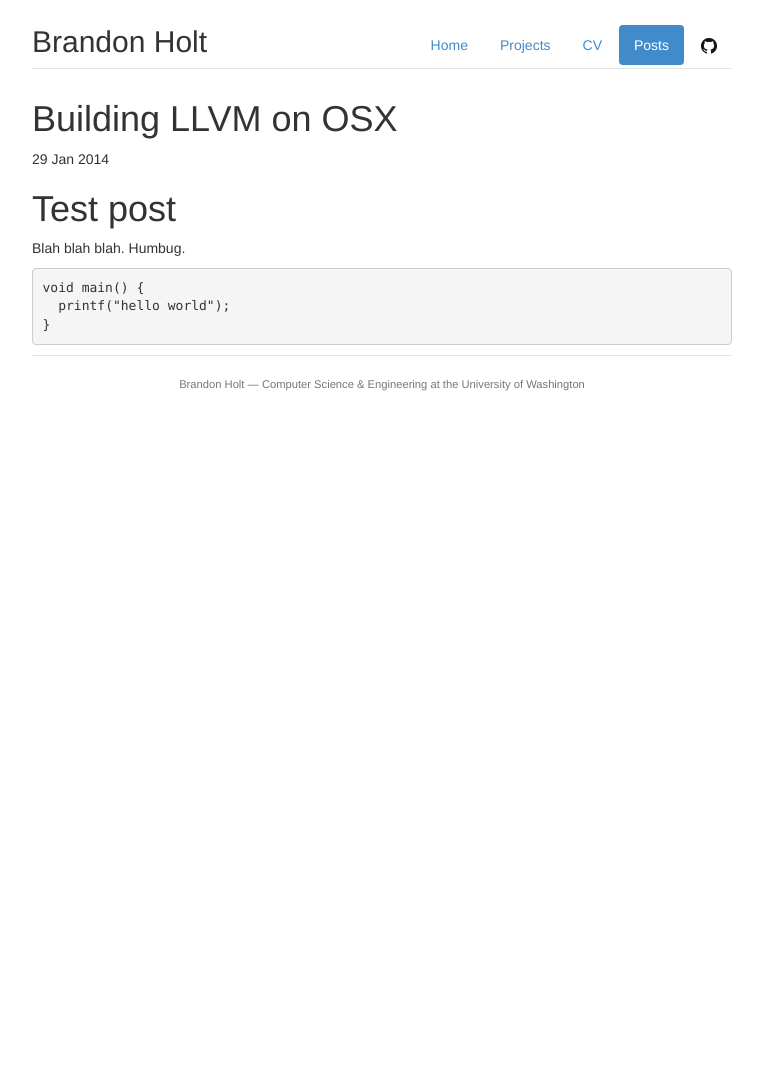
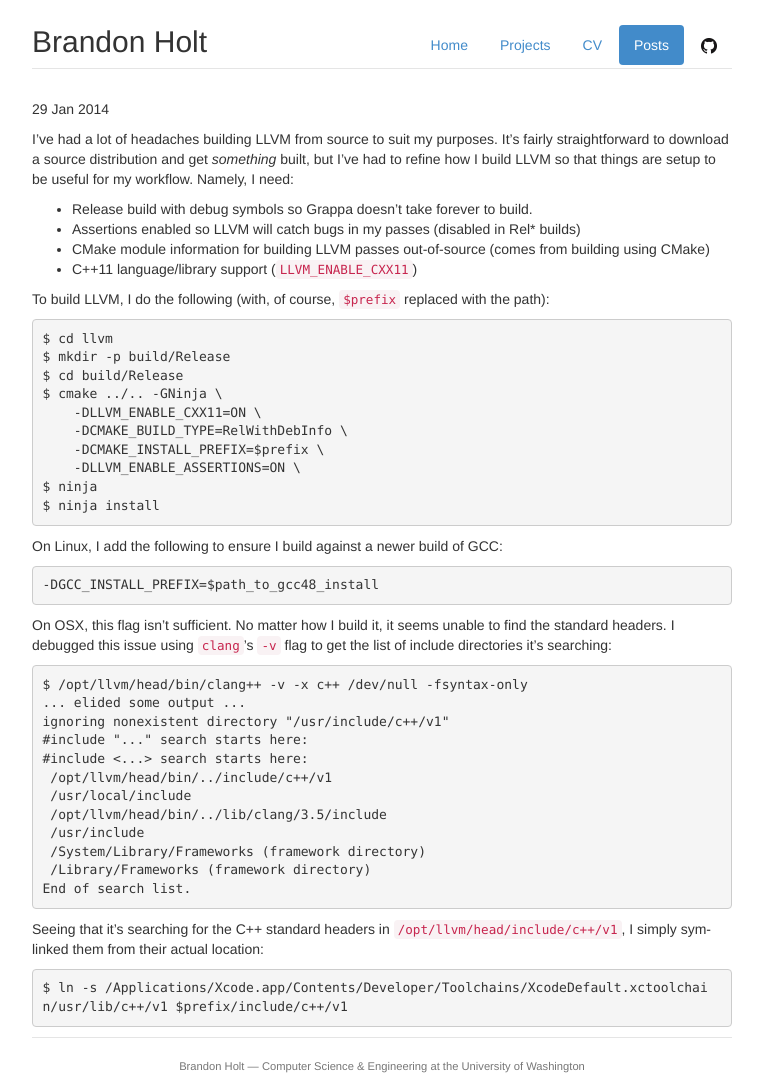
Before and after one commit to nelsonje/nelsonje.github.io, a Jekyll site: the page built from _posts/2014-01-29-building-llvm.md, in a window 1280 px wide. Shown: the whole page, without its empty margins (258-1021 px from the left). Built offline with Jekyll 4.4.1, drawn with Linux system fonts in a browser that asks for light colours; Markdown is read by kramdown in place of the engine named in the settings; before the commit the page ends 900 px from its top, so only the background shows below that.

Commit message:
write llvm building post

````diff
--- a/_posts/2014-01-29-building-llvm.md
+++ b/_posts/2014-01-29-building-llvm.md
@@ -1,16 +1,56 @@
 ---
 layout: post
-title: Post
-subtitle: Building LLVM on OSX
+title: Building LLVM on OSX
 description: Notes from how I've built LLVM to be most useful for me.
 ---
 
-# Test post
+I've had a lot of headaches building LLVM from source to suit my purposes. It's fairly straightforward to download a source distribution and get *something* built, but I've had to refine how I build LLVM so that things are setup to be useful for my workflow. Namely, I need:
 
-Blah blah blah. Humbug.
+- Release build with debug symbols so Grappa doesn't take forever to build.
+- Assertions enabled so LLVM will catch bugs in my passes (disabled in Rel* builds)
+- CMake module information for building LLVM passes out-of-source (comes from building using CMake)
+- C++11 language/library support (`LLVM_ENABLE_CXX11`)
 
-```cpp
-void main() {
-  printf("hello world");
-}
+To build LLVM, I do the following (with, of course, `$prefix` replaced with the path):
+
+```bash
+$ cd llvm
+$ mkdir -p build/Release
+$ cd build/Release
+$ cmake ../.. -GNinja \
+    -DLLVM_ENABLE_CXX11=ON \
+    -DCMAKE_BUILD_TYPE=RelWithDebInfo \
+    -DCMAKE_INSTALL_PREFIX=$prefix \
+    -DLLVM_ENABLE_ASSERTIONS=ON \
+$ ninja
+$ ninja install
 ```
+
+On Linux, I add the following to ensure I build against a newer build of GCC:
+
+```bash
+-DGCC_INSTALL_PREFIX=$path_to_gcc48_install
+```
+
+On OSX, this flag isn't sufficient. No matter how I build it, it seems unable to find the standard headers. I debugged this issue using `clang`'s `-v` flag to get the list of include directories it's searching:
+
+```bash
+$ /opt/llvm/head/bin/clang++ -v -x c++ /dev/null -fsyntax-only
+... elided some output ...
+ignoring nonexistent directory "/usr/include/c++/v1"
+#include "..." search starts here:
+#include <...> search starts here:
+ /opt/llvm/head/bin/../include/c++/v1
+ /usr/local/include
+ /opt/llvm/head/bin/../lib/clang/3.5/include
+ /usr/include
+ /System/Library/Frameworks (framework directory)
+ /Library/Frameworks (framework directory)
+End of search list.
+```
+
+Seeing that it's searching for the C++ standard headers in `/opt/llvm/head/include/c++/v1`, I simply sym-linked them from their actual location:
+
+```bash
+$ ln -s /Applications/Xcode.app/Contents/Developer/Toolchains/XcodeDefault.xctoolchain/usr/lib/c++/v1 $prefix/include/c++/v1
+```
````
